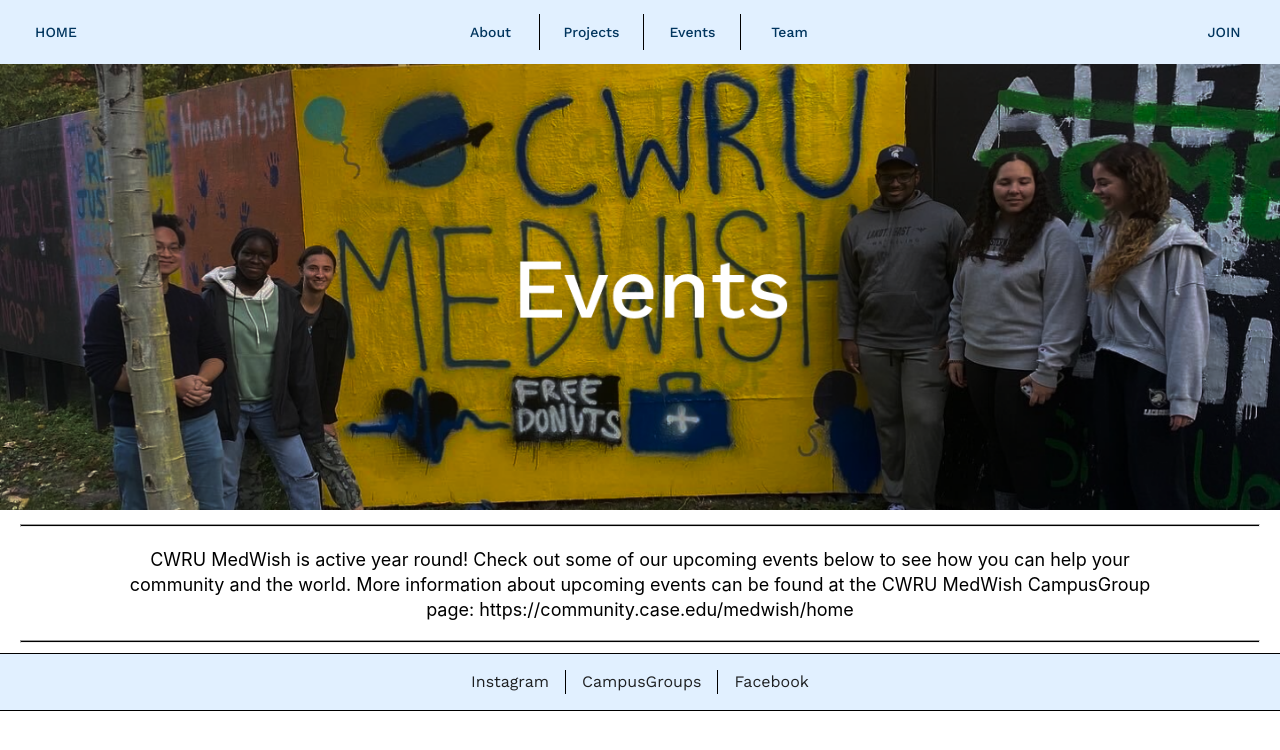
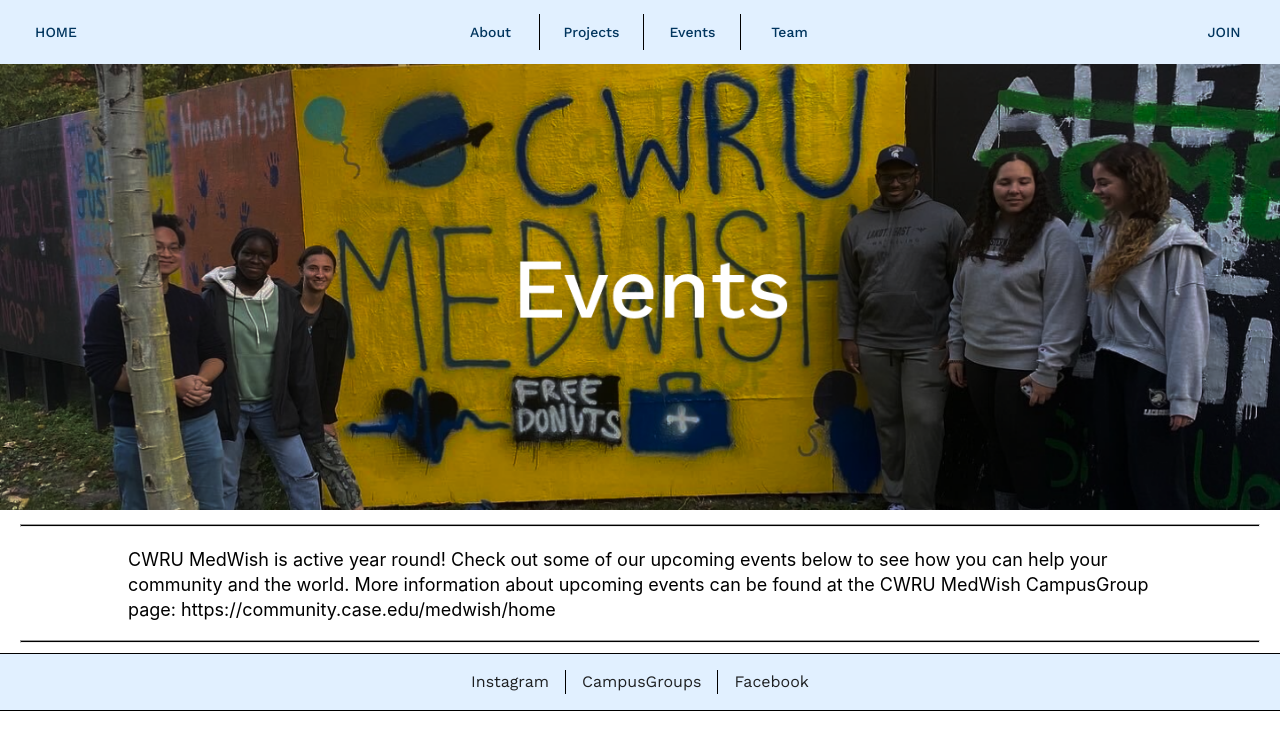
Before and after one commit to roshankern/CWRU-MedWish-Website, a React (Create React App) app: page /events in a window 1280 px wide. Shown: the top 750 px of the page. Built offline with nearby package versions, Linux system fonts and the light colour scheme.

Commit message:
Update EventsPage.css
correct to Main branch

```diff
--- a/src/pages/EventsPage/EventsPage.css
+++ b/src/pages/EventsPage/EventsPage.css
@@ -1,5 +1,5 @@
 /* EventsPage.css */
-.events-page {
+.about-page {
     text-align: center;
 }
 
```
